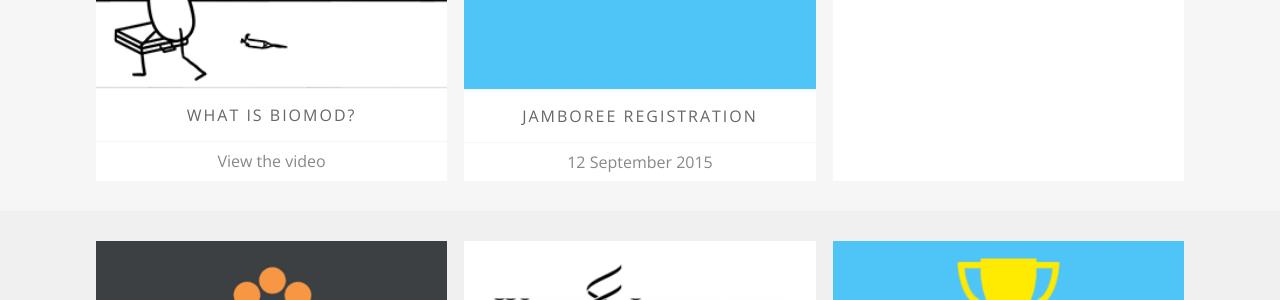
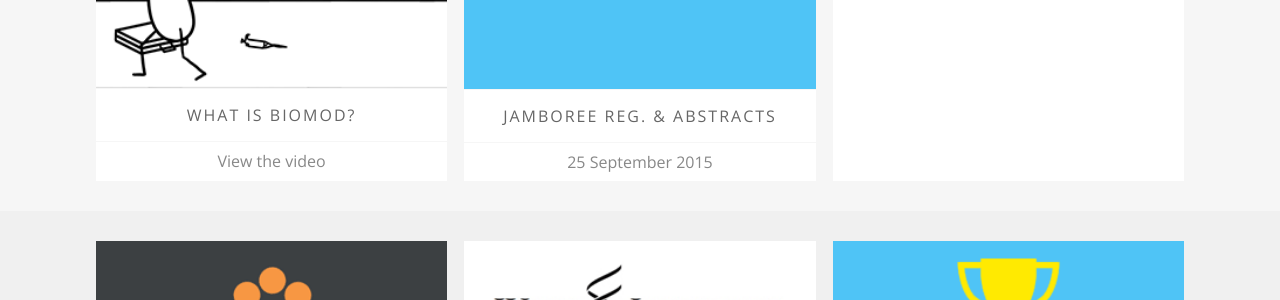
Before and after one commit to sdouglas/biomod, a Jekyll site: the page built from index.html, in a window 1280 px wide. Shown: the part 1006-1306 px from the top of the page. Built offline with Jekyll 4.4.1, drawn with Linux system fonts in a browser that asks for light colours; nearby versions of some CDN libraries; Markdown is read by kramdown in place of the engine named in the settings.

Commit message:
fix deadline

```diff
--- a/_config.yml
+++ b/_config.yml
@@ -14,10 +14,10 @@ gems:
 # jekyll date format: YYYY-MM-DD HH:MM:SS +/-TTTT
 
 # team registration
-upcoming_date: "Sep 12 2015 23:59:00"
+upcoming_date: "Sep 25 2015 23:59:00"
 
 # jamboree registration
-# upcoming_date: "Sep 12 2014 23:59:00"
+# upcoming_date: "Sep 25 2014 23:59:00"
 
 # wiki_video deadline
 # upcoming_date: "Nov 1 2014 08:00:00"
--- a/index.html
+++ b/index.html
@@ -84,8 +84,7 @@ Undergraduate teams compete to build the coolest stuff using the <strong>molecul
 
                 </div>
             </div>
-                <!-- <a class="section-title" target="_new" href="https://biomod.wufoo.com/forms/biomod-2015-title-abstract-submission/">Abstracts due</a> -->
-                <a class="section-title" target="_new">Jamboree Registration</a>
+                <a class="section-title" target="_new" href="https://biomod.wufoo.com/forms/biomod-2015-title-abstract-submission/">Jamboree Reg. &amp; Abstracts</a>
                 <div class="section-caption">
 
                     <span>{{ site.upcoming_date | date_to_long_string }}</span>
```
